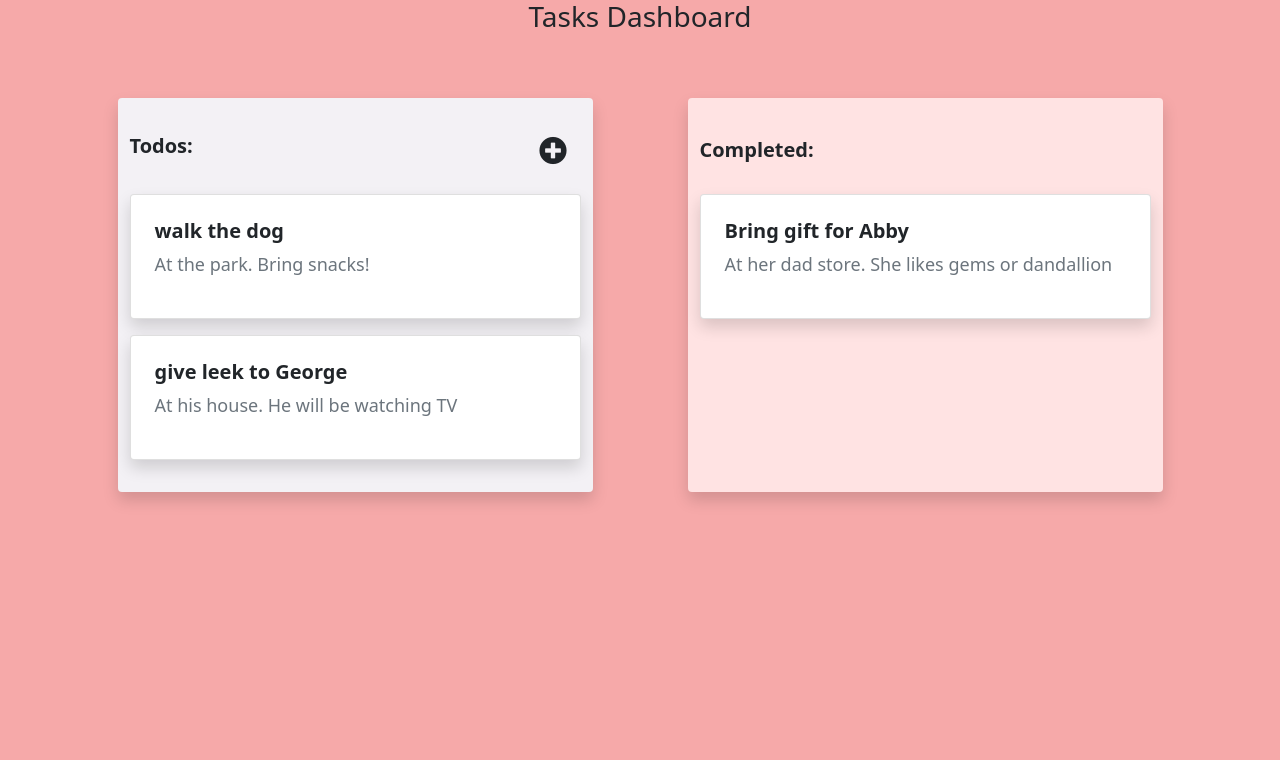
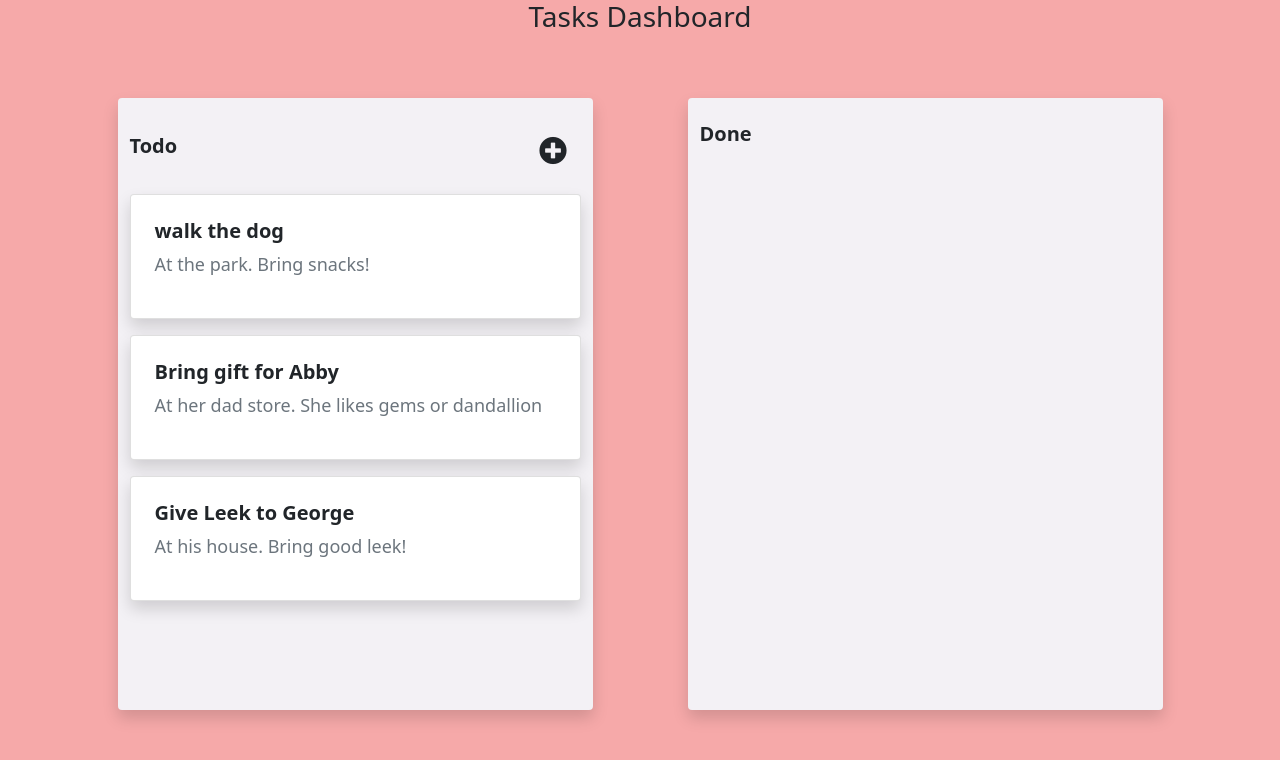
Before and after one commit to hongleang/todo-app-coding-challenge, a React (Create React App) app: page / in a window 1280 px wide. Shown: the top 760 px of the page. Built offline with nearby package versions, Linux system fonts and the light colour scheme.

Commit message:
Draggable task and add task functionality

```diff
--- a/src/components/dashboard/Dashboard.js
+++ b/src/components/dashboard/Dashboard.js
@@ -1,74 +1,101 @@
 import React, { useState } from "react";
 import Todo from "../todo/Todo";
 import Done from "../done/Done";
-import { v4 as uuidv4 } from "uuid";
+
 import { DragDropContext } from "react-beautiful-dnd";
 
+import initialData from "../../data/data";
+
 const Dashboard = () => {
-  const currentTask = [
-    {
-      id: uuidv4(),
-      title: "walk the dog",
-      description: "At the park. Bring snacks!",
-      isDone: false,
-    },
-    {
-      id: uuidv4(),
-      title: "Bring gift for Abby",
-      description: "At her dad store. She likes gems or dandallion",
-      isDone: true,
-    },
-    {
-      id: uuidv4(),
-      title: "give leek to George",
-      description: "At his house. He will be watching TV",
-      isDone: false,
-    },
-  ];
+  const [starterData, setStarterData] = useState(initialData);
 
-  const [tasks, setTasks] = useState(currentTask);
+  const addTask = (task) => {
+    const newTasks = {...starterData.tasks, [task.id]: task};
+    const newTaskIds = [...starterData.columns["column-1"].taskIds, task.id];
 
-  const addTask = (newTask) => {
-    newTask.id = uuidv4();
-    console.log(newTask);
-
-    setTasks([...tasks, newTask]);
-    console.log(tasks);
+    setStarterData({
+      ...starterData,
+      tasks: newTasks,
+      columns: {
+        ...starterData.columns,
+        "column-1": {
+          ...starterData.columns["column-1"],
+          taskIds: newTaskIds
+        }
+      }
+    });
   };
 
   const editTask = (taskId, task) => {
-    const index = tasks.findIndex((task) => taskId === task.id);
-    const newArr = [...tasks];
-    const keysUpdate = Object.keys(task);
-    keysUpdate.map((key) => (newArr[index][key] = task[key]));
-    setTasks(newArr);
+    //
   };
 
   const deleteTask = (taskId) => {
-    const filteredTasks = tasks.filter((task) => taskId !== task.id);
-    setTasks(filteredTasks);
+    // Find the taskId
+    // Match the taskId with staterData
+    // Filtering the the tasks
+    // Find out which column the task is in
+    // Filtering the column taskId
+
   };
 
-  const handleDragEnd = (result) => {
-    if (!result.destination) return;
-
-    const start = result.source.droppableId;
-    const end = result.destination.droppableId;
-    const currentDraggableTask = result.draggableId;
-    // Get the current draggable task
-    // Check the id of the current to the current task and filter it
-    // Add the current draggable task to the new droppable column
-    // Set the task to isDone is true
+  const handleDragEnd = ({ destination, source, draggableId, type }) => {
+    if (!destination) return;
+    if (
+      destination.droppableId === source.droppableId &&
+      destination.index === source.index
+    ) {
+      return;
+    }
+    // Search column through startderData
+    const start = starterData.columns[source.droppableId];
+    const end = starterData.columns[destination.droppableId];
 
     if (start === end) {
-      const newTasksOrder = [...tasks];
-      const [reorderedItem] = newTasksOrder.splice(result.source.index, 1);
-      newTasksOrder.splice(result.destination.index, 0, reorderedItem);
-      setTasks(newTasksOrder);
+
+      // debugger
+      const taskIds = [...start.taskIds];
+      const removed = taskIds.splice(source.index, 1);
+      taskIds.splice(destination.index, 0, removed[0]);
+
+      const newColOrder = {
+        ...start,
+        taskIds,
+      };
+
+      setStarterData({
+        ...starterData,
+        columns: {
+          ...starterData.columns,
+          [start.id]: newColOrder
+        },
+      });
+      console.log(starterData.columns)
+      return; // return after action
     }
-    const newTasks = tasks.find((task) => task.id === currentDraggableTask);
-    newTasks.isDone = !newTasks.isDone;
-    console.log(start === end, newTasks);
+
+    const startColTaskIds = [...start.taskIds];
+    const endColTaskIds = [...end.taskIds];
+    const removed = startColTaskIds.splice(source.index, 1);
+    endColTaskIds.splice(destination.index, 0, removed[0]);
+
+    const newStarterCol = {
+      ...start,
+      taskIds: startColTaskIds
+    };
+
+    const newEndCol = {
+      ...end,
+      taskIds: endColTaskIds
+    };
+
+    setStarterData({
+      ...starterData,
+      columns: {
+        [start.id]: newStarterCol,
+        [end.id]: newEndCol
+      }
+    });
   };
 
   return (
@@ -76,20 +103,27 @@ const Dashboard = () => {
       <h3 className="text-center">Tasks Dashboard</h3>
       <div className="row gy-3 justify-content-around mt-5">
         <DragDropContext onDragEnd={handleDragEnd}>
+          {
+            // Render all task from column in order
+            starterData.columnOrder.map((colId, index) => {
+              const column = starterData.columns[colId];
+              const colTasks = column.taskIds.map(
+                (taskId) => starterData.tasks[taskId]
+              );
+              return (
                 <Todo
-            id="todoCol"
+                  key={column.id}
+                  id={column.id}
+                  title={column.title}
                   onEditTask={editTask}
                   onAddTask={addTask}
                   onDeleteTask={deleteTask}
-            tasks={tasks.filter((task) => !task.isDone)}
+                  tasks={colTasks}
                   classes={"col-10 col-md-5 col-lg-5"}
                 />
-          <Done
-            id="doneCol"
-            tasks={tasks.filter((task) => task.isDone)}
-            classes={"col-10 col-md-5 col-lg-5"}
-            onDeleteTask={deleteTask}
-          />
+              );
+            })
+          }
         </DragDropContext>
       </div>
     </div>
--- a/src/components/modal/Modal.js
+++ b/src/components/modal/Modal.js
@@ -1,7 +1,11 @@
 import React, { useState } from "react";
+import { v4 as uuidv4 } from "uuid";
 
-const Modal = (props) => {
-  const [task, setTask] = useState({});
+const Modal = ({addTask}) => {
+  const [task, setTask] = useState({
+    title: "",
+    description: ""
+  });
 
   const handleChange = (event) => {
     const name = event.target.name;
@@ -11,7 +15,8 @@ const Modal = (props) => {
 
   const handleSubmit = (event) => {
     event.preventDefault();
-    props.addTask(task);
+    task.title.length > 0 ? addTask({...task, id: uuidv4()})
+    : setTask({title: "", description: ""}); // Clear the input
   };
 
   return (
@@ -43,6 +48,7 @@ const Modal = (props) => {
                   className="form-control"
                   id="from-title"
                   name="title"
+                  value={task.title}
                   onChange={ handleChange }
                 />
                 <label htmlFor="form-title" className="form-label">
@@ -55,6 +61,7 @@ const Modal = (props) => {
                   id="form-description"
                   style={{ height: "200px" }}
                   name="description"
+                  value={task.description}
                   onChange={ handleChange }
                 ></textarea>
                 <label htmlFor="form-description" className="form-label">
--- a/src/components/task/Task.js
+++ b/src/components/task/Task.js
@@ -3,7 +3,7 @@ import "./task.scss";
 import { Draggable } from "react-beautiful-dnd";
 
 const Task = (props) => {
-  const { title, description, id, deleteTask, index} = props;
+  const { title, description, id, deleteTask, index, col } = props;
 
   const passDataToModal = (taskId, title, description) => {
     const editModal = document.querySelector("#editTaskModal");
@@ -38,7 +38,7 @@ const Task = (props) => {
                   <button onClick={() => deleteTask(id)} className="btn">
                     <i className="fas fa-trash fs-5 deleteIcon"></i>
                   </button>
-                  <button
+                  {col === 'Todo' && <button
                     data-bs-toggle="modal"
                     data-bs-target="#editTaskModal"
                     data-task-id={id}
@@ -46,7 +46,7 @@ const Task = (props) => {
                     className="btn"
                   >
                     <i className="far fa-edit fs-5 deleteIcon"></i>
-                  </button>
+                  </button>}
                 </div>
               </div>
               <p className="text-muted text-gray">{description}</p>
--- a/src/components/todo/Todo.js
+++ b/src/components/todo/Todo.js
@@ -6,39 +6,38 @@ import Task from "../task/Task";
 
 import { Droppable } from "react-beautiful-dnd";
 
+
 const Todo = (props) => {
-  const { onAddTask, onEditTask, onDeleteTask } = props;
-
+  const { title, tasks, id, onAddTask, onEditTask, onDeleteTask } = props;
   return (
     <div className={`${props.classes} todolist rounded shadow`}>
       <div className="row justify-content-between align-items-center my-2">
-        <h5 className="col-1 fw-bold">Todos:</h5>
-        <button
+        <h5 className="col-1 fw-bold">{title}</h5>
+        {title === 'Todo' && <button
           className="col-2 fs-3 btn"
           data-bs-toggle="modal"
           data-bs-target="#staticBackdrop"
         >
           <i className="fas fa-plus-circle"></i>
-        </button>
+        </button>}
       </div>
       <Modal addTask={onAddTask} />
-      <EditTask editTask={onEditTask} />
-      <Droppable droppableId="droppable-1">
+      {<EditTask editTask={onEditTask} />}
+      <Droppable droppableId={id} key={id}>
         {(provided, snapshot) => (
-          <div ref={provided.innerRef} {...provided.droppableProps}>
-            {props.tasks.length > 0 &&
-              props.tasks.map((task, index) => {
-                return (
+          <div className="tasksContainer" ref={provided.innerRef} {...provided.droppableProps}>
+            {tasks.map((task, index) => (
               <Task
                 key={task.id}
                 id={task.id}
+                col={title}
                 title={task.title}
                 index={index}
                 description={task.description}
                 deleteTask={onDeleteTask}
               />
-                );
-              })}
+            ))}
+            {provided.placeholder}
           </div>
         )}
       </Droppable>
--- a/src/components/todo/todo.scss
+++ b/src/components/todo/todo.scss
@@ -2,3 +2,7 @@
   padding: 1rem;
   background: #F3F1F5;
 }
+
+.tasksContainer{
+  min-height: 500px;
+}
--- /dev/null
+++ b/src/data/data.js
@@ -0,0 +1,24 @@
+import { v4 as uuidv4 } from "uuid";
+
+const initialData = {
+  tasks: {
+    "task-1": { id: "task-1", title: "walk the dog", description: "At the park. Bring snacks!"},
+    "task-2": { id: "task-2", title: "Bring gift for Abby", description: "At her dad store. She likes gems or dandallion" },
+    "task-3": { id: "task-3", title: "Give Leek to George", description: "At his house. Bring good leek!"}
+  },
+  columns: {
+    "column-1": {
+      id: "column-1",
+      title: "Todo",
+      taskIds: ["task-1","task-2","task-3"]
+    },
+    "column-2": {
+      id: "column-2",
+      title: "Done",
+      taskIds: []
+    }
+  },
+  columnOrder: ["column-1", "column-2"]
+};
+
+export default initialData;
```
Lines whose indentation alone changed are shown as unchanged.
